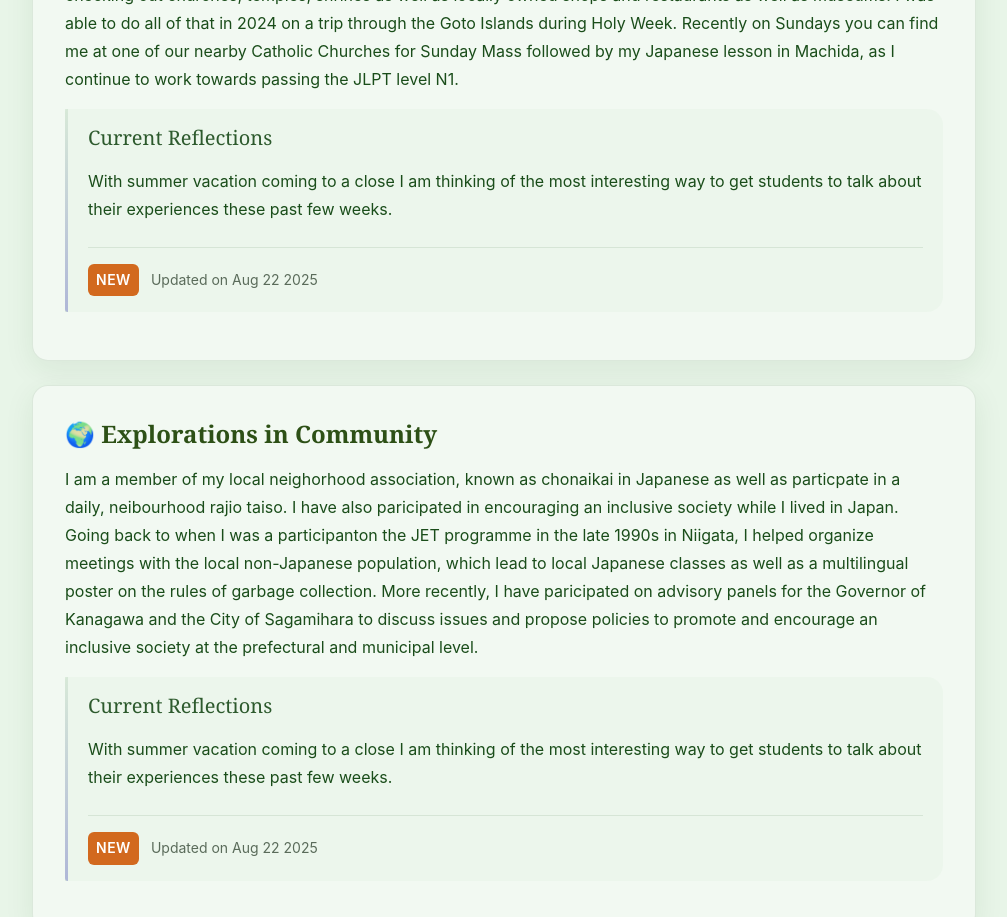
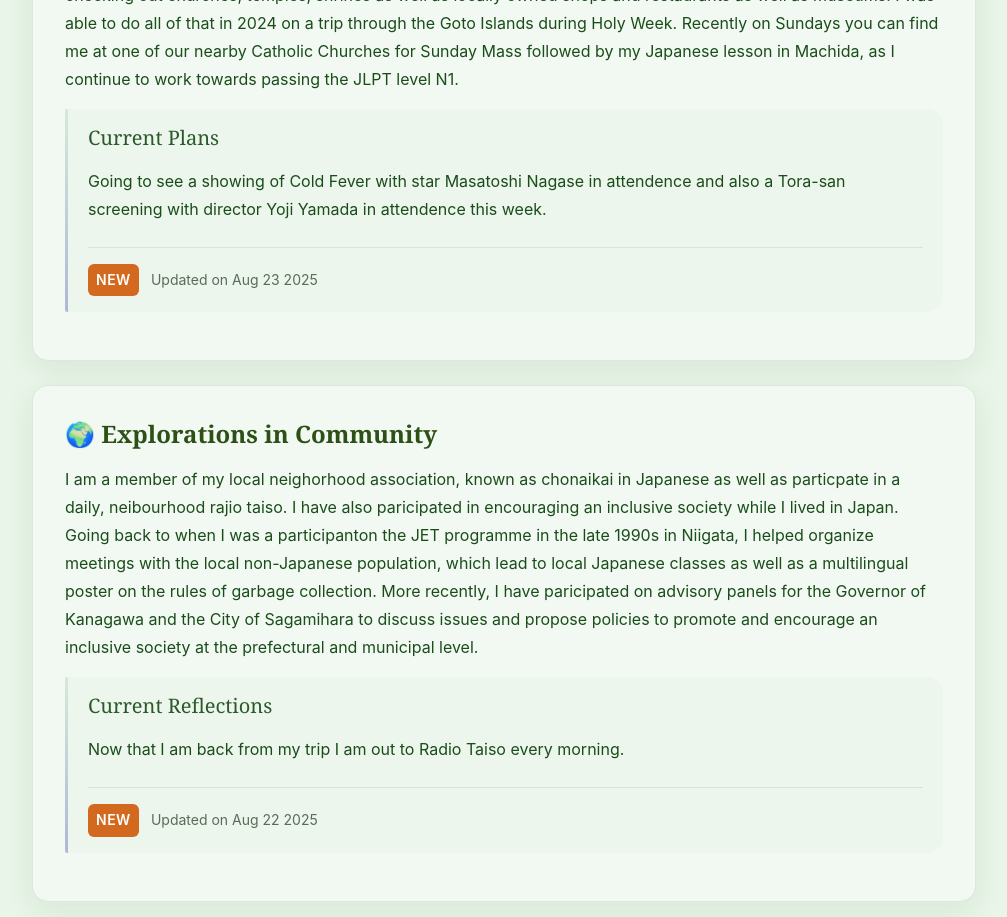
Before and after one commit to XinJeisan/homepage, a plain HTML site: page index.html in a window 1280 px wide. Shown: the part 1160-2077 px from the top of the page, without its empty margins (136-1143 px from the left). Drawn offline with Linux system fonts and the light colour scheme.

Commit message:
Update index.html

```diff
--- a/index.html
+++ b/index.html
@@ -619,17 +619,17 @@
       <p lang="ja">カリフォルニア州で育ち、ロサンゼルス、シンガポール、小千谷、横浜、ラホヤに住んできました。現在は神奈川県相模原市に拠点を置き、英語教育や翻訳を通じて、言語や文化をつなぐ仕事をしています。趣味は長距離サイクリングと読書です。</p>
 <!-- Current Reflections subsection -->
   <div class="special-section">
-    <h4 lang="en"> Current Reflections</h4>
+    <h4 lang="en"> Current Plans</h4>
     <h4 lang="ja">最近の考察</h4>
     <p lang="en">
-     With summer vacation coming to a close I am thinking of the most interesting way to get students to talk about their experiences these past few weeks.
+     Going to see a showing of Cold Fever with star Masatoshi Nagase in attendence and also a Tora-san screening with director Yoji Yamada in attendence this week.
     </p>
     <p lang="ja">
-      夏休みがそろそろおわります。どうゆうふうに生徒が夏休みに楽しく話し合うようになることが考え中。
+      今週は永瀬正敏さんが登壇する『 COLD　FEVER』の上映会と山田洋次監督が登壇する寅さんの上映会を見に行く。
     </p>
       <div class="card-meta">
         <span class="badge">New</span>
-        <time class="updated-on" datetime="2025-08-22">Updated on Aug 22 2025</time>
+        <time class="updated-on" datetime="2025-08-23">Updated on Aug 23 2025</time>
       </div>
     </section>
 
@@ -643,10 +643,10 @@
     <h4 lang="en">Current Reflections</h4>
     <h4 lang="ja">最近の考察</h4>
     <p lang="en">
-     With summer vacation coming to a close I am thinking of the most interesting way to get students to talk about their experiences these past few weeks.
+     Now that I am back from my trip I am out to Radio Taiso every morning.
     </p>
     <p lang="ja">
-      夏休みがそろそろおわります。どうゆうふうに生徒が夏休みに楽しく話し合うようになることが考え中。
+      夏休みの旅から帰ってきたので、、毎朝ラジオ体操に参加することが戻りました。
     </p>
       <div class="card-meta">
         <span class="badge">New</span>
```
